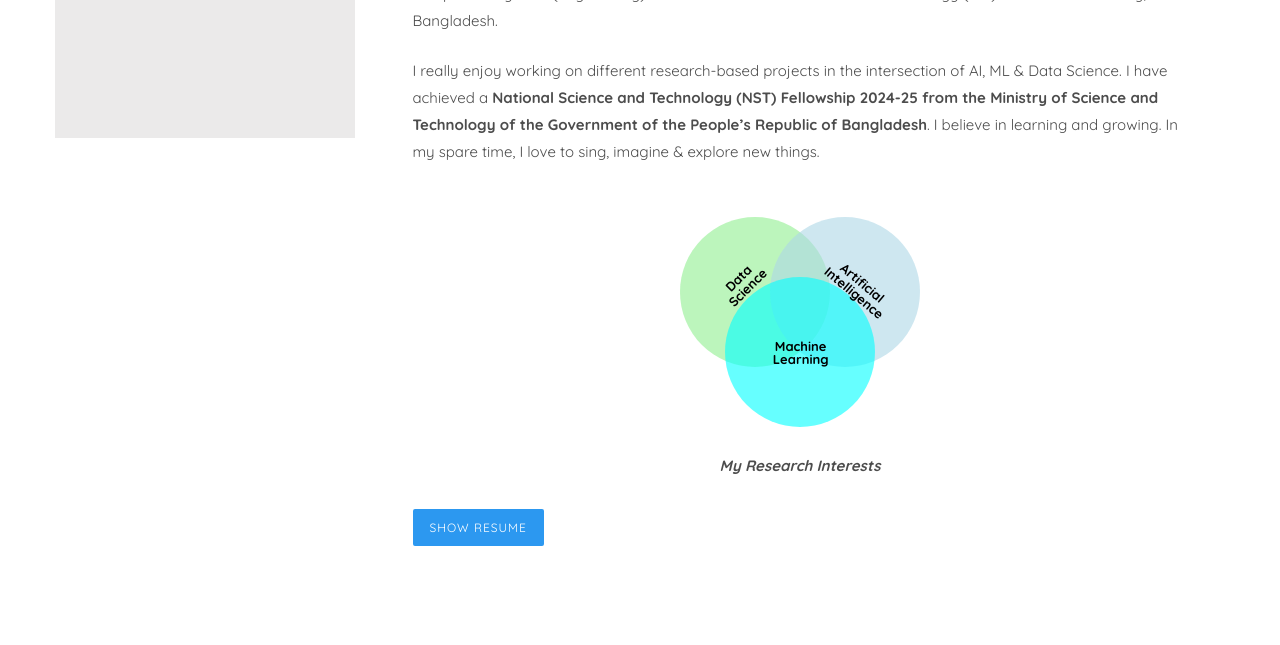
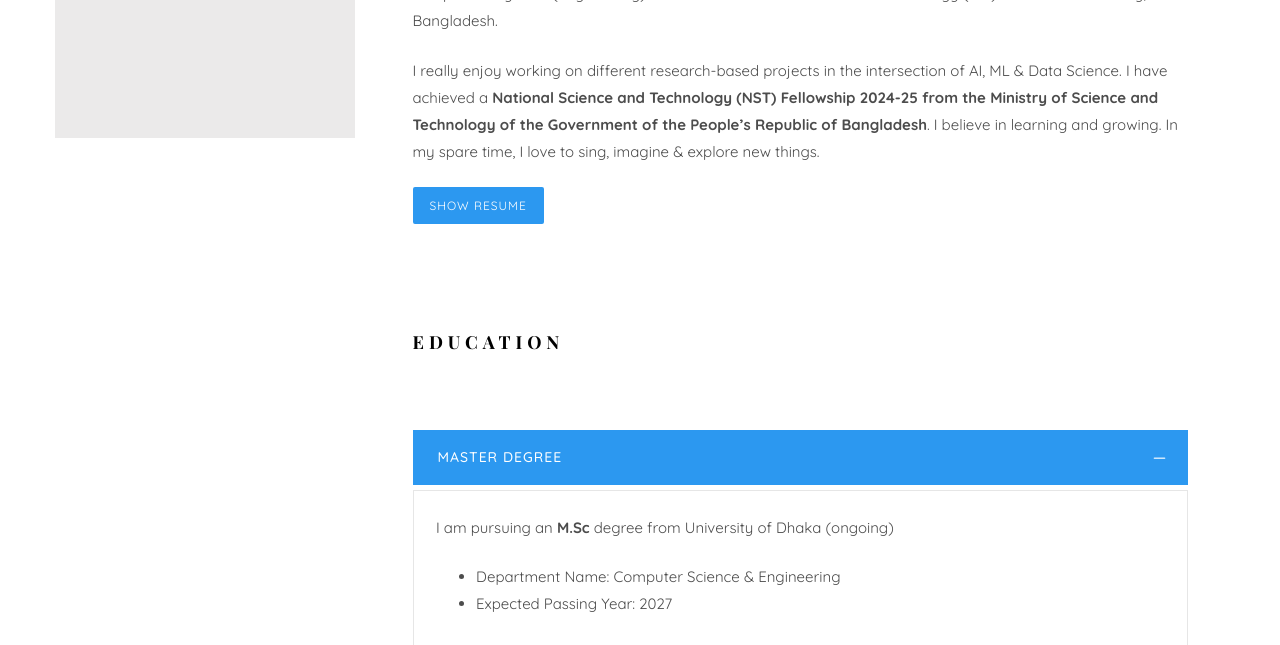
Before and after one commit to sunzida311/sunzida311.github.io, a plain HTML site: page index.html in a window 1280 px wide. Shown: the part 662-1307 px from the top of the page. Drawn offline with nearby package versions, Linux system fonts and the light colour scheme; files whose address does not match are found by name; a web font is replaced by a local one.

Commit message:
Update index.html

```diff
--- a/index.html
+++ b/index.html
@@ -136,18 +136,18 @@
 									<p>I really enjoy working on different research-based projects in the intersection of AI, ML & Data Science. I have achieved a <strong>National Science and Technology (NST) Fellowship 2024-25 from the Ministry of Science and
 									Technology of the Government of the People’s Republic of Bangladesh</strong>. I believe in learning and growing. In my spare time, I love to sing, imagine & explore new things.</p>
 									<!-- Try -->
-									<div class="venn-container">
+
+								<!--<div class="venn-container">
   									<div class="circle circle1"></div>
 									<div class="circle circle2"></div>
 									<div class="circle circle3"></div>
 
-									<!-- Text labels -->
 									<div class="label label1">Data<br> Science</div>
 									<div class="label label2">Artificial<br> Intelligence</div>
 									<div class="label label3">Machine<br>Learning</div>
 									</div>
 
-									<div class="caption">My Research Interests</div>
+									<div class="caption">My Research Interests</div>-->
 									<!-- Try end -->
 
 
```
